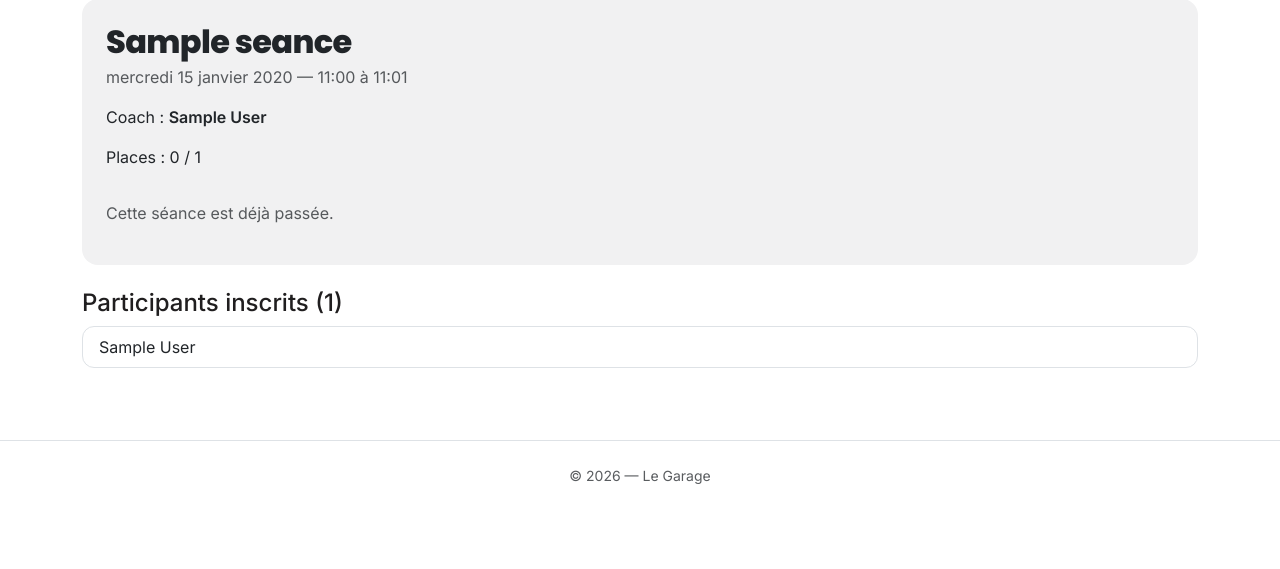
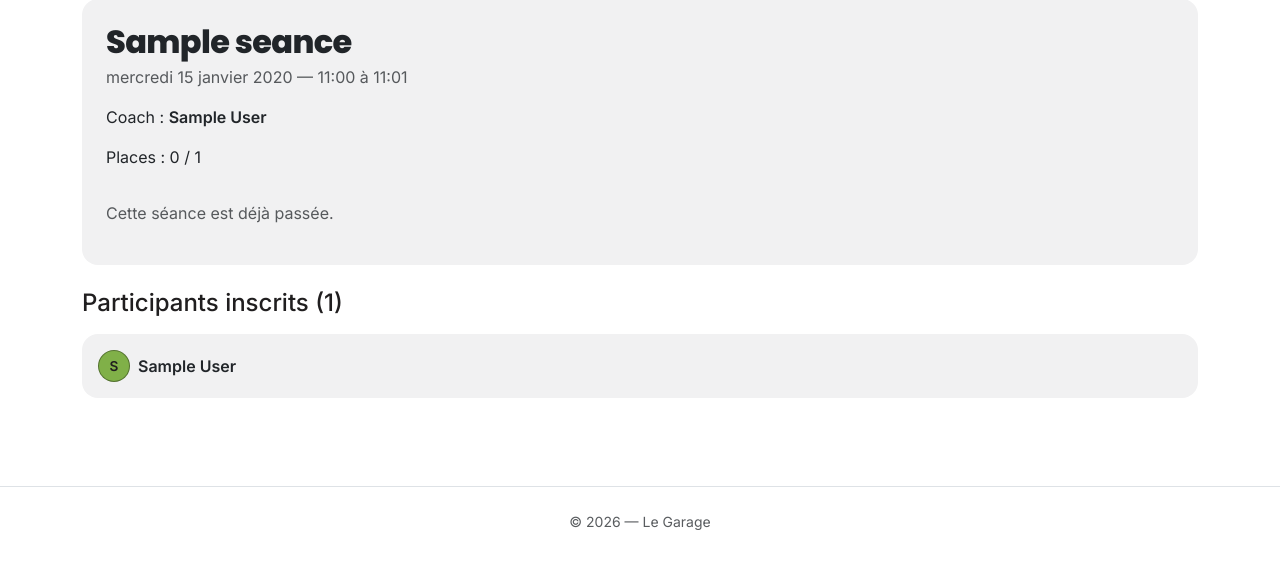
Before and after one commit to pimpim13/garage, a Django app: page /calendrier/seance/1/ in a window 1280 px wide. Shown: the part 138-707 px from the top of the page. Run offline with Django 5.2, Linux system fonts and the light colour scheme; tables that the repository leaves empty hold one stand-in row (values such as "Sample post").

Commit message:
Redesign sobre de la liste des participants sur la fiche séance
Remplace le list-group Bootstrap par défaut par des cards cohérentes
avec le reste du thème (même style que la liste des membres) : avatar
rond avec initiale, pastille + solde pour le gestionnaire, boutons
d'ajustement à gauche et Désinscrire à droite. Même traitement pour la
liste d'attente.

```diff
--- a/templates/scheduling/seance_detail.html
+++ b/templates/scheduling/seance_detail.html
@@ -63,21 +63,26 @@
     {% endif %}
   </div>
 
-  <h4 class="mt-4">Participants inscrits ({{ participants|length }})</h4>
-  <ul class="list-group">
+  <h4 class="mt-4 mb-3">Participants inscrits ({{ participants|length }})</h4>
+  {% if participants %}
+    <div class="liste-seances">
       {% for inscription in participants %}
-      <li class="list-group-item d-flex flex-wrap justify-content-between align-items-center gap-2">
+        <div class="card p-3">
+          <div class="d-flex flex-column flex-md-row justify-content-md-between align-items-md-center gap-2">
             <div class="d-flex align-items-center gap-2">
+              <span class="avatar-cercle">{{ inscription.membre.get_full_name|default:inscription.membre.username|first|upper }}</span>
+              <div>
+                <div class="d-flex align-items-center gap-2">
+                  {% if user.is_staff_or_manager %}<span class="dot dot-{{ inscription.statut_solde }}"></span>{% endif %}
+                  <span class="fw-semibold">{{ inscription.membre }}</span>
+                </div>
                 {% if user.is_staff_or_manager %}
-            <span class="dot dot-{{ inscription.statut_solde }}"></span>
-            <span>{{ inscription.membre }}</span>
-            <span class="text-muted small">(solde {{ inscription.solde }})</span>
-          {% else %}
-            {{ inscription.membre }}
+                  <span class="text-muted small">Solde : {{ inscription.solde }}</span>
                 {% endif %}
               </div>
+            </div>
             {% if user.is_staff_or_manager %}
-          <div class="d-flex gap-1">
+              <div class="d-flex flex-wrap gap-2">
                 {% for delta in ajustements_possibles %}
                   <form method="post" action="{% url 'purchases:ajuster_solde' membre_id=inscription.membre.pk %}">
                     {% csrf_token %}
@@ -86,18 +91,20 @@
                     <button type="submit" class="btn btn-outline-dark btn-sm">{{ delta|stringformat:'+d' }}</button>
                   </form>
                 {% endfor %}
-            <form method="post" action="{% url 'bookings:desinscrire_membre' seance_id=seance.pk membre_id=inscription.membre.pk %}">
+                <form method="post" action="{% url 'bookings:desinscrire_membre' seance_id=seance.pk membre_id=inscription.membre.pk %}" class="ms-auto">
                   {% csrf_token %}
                   <input type="hidden" name="next" value="{% url 'scheduling:seance_detail' pk=seance.pk %}">
                   <button type="submit" class="btn btn-outline-danger btn-sm">Désinscrire</button>
                 </form>
               </div>
             {% endif %}
-      </li>
-    {% empty %}
-      <li class="list-group-item text-muted">Aucun participant inscrit pour le moment.</li>
+          </div>
+        </div>
       {% endfor %}
-  </ul>
+    </div>
+  {% else %}
+    <p class="text-muted">Aucun participant inscrit pour le moment.</p>
+  {% endif %}
 
   {% if user.is_staff_or_manager %}
     {% if not seance.est_passee and seance.inscriptions_ouvertes %}
@@ -114,16 +121,21 @@
       </form>
     {% endif %}
 
-    <h4 class="mt-4">Liste d'attente ({{ liste_attente|length }})</h4>
-    <ul class="list-group">
+    <h4 class="mt-4 mb-3">Liste d'attente ({{ liste_attente|length }})</h4>
+    {% if liste_attente %}
+      <div class="liste-seances">
         {% for inscription in liste_attente %}
-        <li class="list-group-item d-flex justify-content-between align-items-center">
-          {{ inscription.membre }}
+          <div class="card p-3 d-flex flex-row justify-content-between align-items-center gap-2">
+            <div class="d-flex align-items-center gap-2">
+              <span class="avatar-cercle">{{ inscription.membre.get_full_name|default:inscription.membre.username|first|upper }}</span>
+              <span class="fw-semibold">{{ inscription.membre }}</span>
+            </div>
             <span class="badge bg-dark">{{ forloop.counter }}</span>
-        </li>
-      {% empty %}
-        <li class="list-group-item text-muted">Personne en liste d'attente.</li>
+          </div>
         {% endfor %}
-    </ul>
+      </div>
+    {% else %}
+      <p class="text-muted">Personne en liste d'attente.</p>
+    {% endif %}
   {% endif %}
 {% endblock %}
```
Lines whose indentation alone changed are shown as unchanged.
